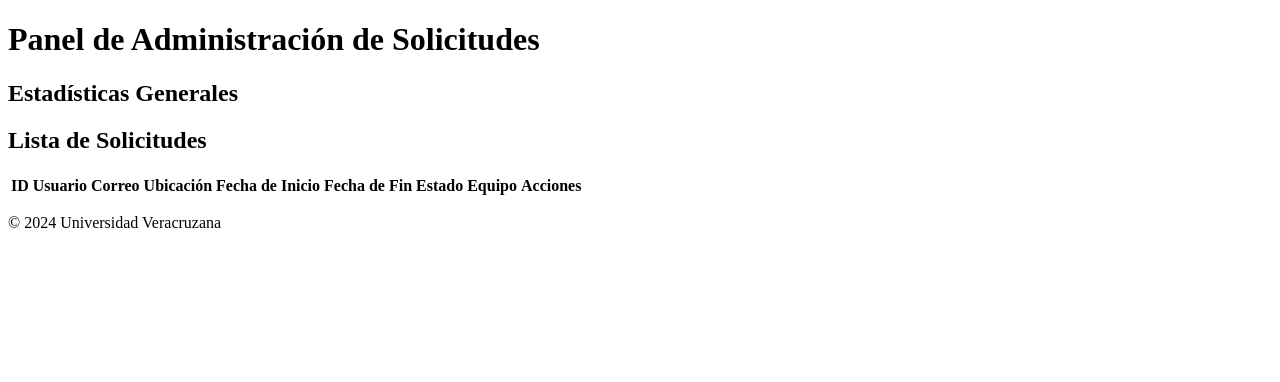
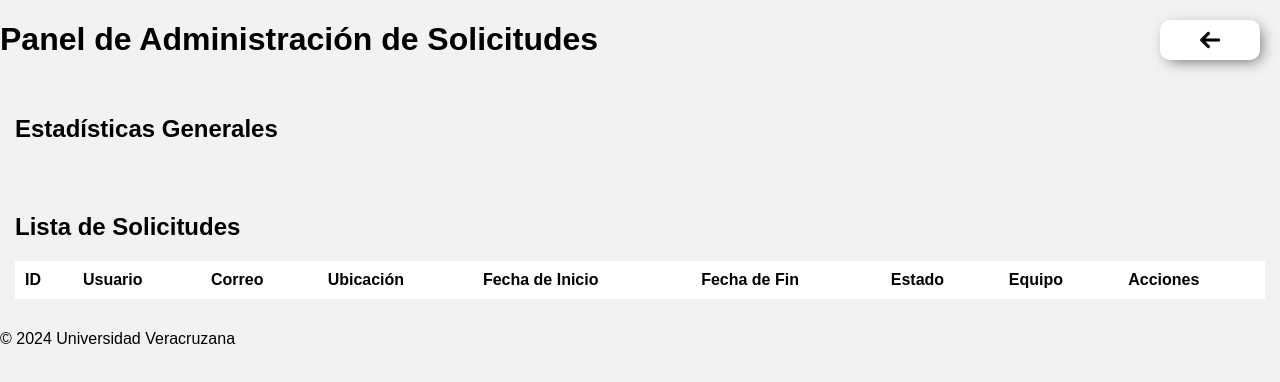
Before and after one commit to Izekki/PSDPEC, a website: page public/htmls/admin-view.html in a window 1280 px wide. Drawn offline with Linux system fonts and the light colour scheme; no server answers.

Commit message:
update 06-11-2024

```diff
--- /dev/null
+++ b/public/css/admin-view.css
@@ -0,0 +1,81 @@
+/*E S T I L O T A B L A*/
+body {
+    font-family: Arial, sans-serif;
+    background-color: #f2f2f2;
+    display:flow-root;
+    justify-content: center;
+    align-items: center;
+    height: 100vh;
+    margin: 0;
+    padding: 0;
+}
+
+section{
+    padding: 15px;
+}
+
+table {
+    width: 100%; /* Ajusta el ancho de la tabla */
+    border-collapse: collapse; /* Colapsa los bordes */
+    background-color: white; /* Fondo blanco */
+}
+
+th, td {
+    padding: 10px; /* Espaciado interno en las celdas */
+    text-align: left; /* Alineación del texto */
+}
+
+tr {
+    border-bottom: 1px solid #ddd; /* Línea divisoria entre filas */
+}
+
+/* Elimina el borde inferior de la última fila */
+tr:last-child {
+    border-bottom: none;
+}
+
+td {
+    border-right: 1px solid transparent; /* Borde invisible para mantener separación */
+}
+
+/* Para eliminar el borde derecho de la última columna */
+td:last-child {
+    border-right: none;
+}
+/*E S T I L O B O T O N*/
+.btn-back{
+    background-color: #ffffff;
+    border-radius: 10px;
+    box-shadow: 4px 4px 15px -4px rgba(0,0,0,0.64);
+
+    border: none;
+    padding: 10px;
+    width: 100px;
+    height: 40px;
+
+    position: absolute;
+    top: 20px;
+    right: 20px;
+
+    display: flex;
+    cursor: pointer;
+
+    color: #000;
+    transition: transform 0.7s;
+}
+
+.btn-back:hover{
+    background-color: #cecece;
+    transform: scale(1.02);
+}
+
+.div-btn-back{
+    width: 100%;
+    height: 100%;
+}
+
+.btn-icon-back{
+    width: 100%;
+    height: 100%;
+    object-fit: contain;
+}
--- a/public/css/estilosPres.css
+++ b/public/css/estilosPres.css
@@ -65,3 +65,40 @@ button {
 button:hover {
     background-color: #333;
 }
+
+.btn-back{
+    background-color: #ffffff;
+    border-radius: 10px;
+    box-shadow: 4px 4px 15px -4px rgba(0,0,0,0.64);
+
+    border: none;
+    padding: 10px;
+    width: 100px;
+    height: 40px;
+
+    position: absolute;
+    top: 20px;
+    right: 20px;
+
+    display: flex;
+    cursor: pointer;
+
+    color: #000;
+    transition: transform 0.7s;
+}
+
+.btn-back:hover{
+    background-color: #cecece;
+    transform: scale(1.02);
+}
+
+.div-btn-back{
+    width: 100%;
+    height: 100%;
+}
+
+.btn-icon-back{
+    width: 100%;
+    height: 100%;
+    object-fit: contain;
+}
--- a/public/css/form-style.css
+++ b/public/css/form-style.css
@@ -5,6 +5,7 @@ body {
     background-size: cover;
     background-position: center;
     background-repeat: no-repeat;
+    backdrop-filter: blur(3px);
     display: flex;
     justify-content: center;
     align-items: center;
@@ -69,3 +70,42 @@ button[type="submit"] {
 button[type="submit"]:hover {
     background-color: #1c65c4;
 }
+
+
+
+.btn-back{
+    background-color: #ffffff;
+    border-radius: 10px;
+    box-shadow: 4px 4px 15px -4px rgba(0,0,0,0.64);
+
+    border: none;
+    padding: 10px;
+    width: 100px;
+    height: 40px;
+
+    position: absolute;
+    top: 20px;
+    right: 20px;
+
+    display: flex;
+    cursor: pointer;
+
+    color: #000;
+    transition: transform 0.7s;
+}
+
+.btn-back:hover{
+    background-color: #cecece;
+    transform: scale(1.02);
+}
+
+.div-btn-back{
+    width: 100%;
+    height: 100%;
+}
+
+.btn-icon-back{
+    width: 100%;
+    height: 100%;
+    object-fit: contain;
+}
--- a/public/htmls/admin-view.html
+++ b/public/htmls/admin-view.html
@@ -4,6 +4,7 @@
     <meta charset="UTF-8">
     <meta name="viewport" content="width=device-width, initial-scale=1.0">
     <title>Panel de Administración - Solicitudes de Préstamo</title>
+    <link rel="stylesheet" href="/css/admin-view.css">
 </head>
 <body>
     <header>
@@ -15,7 +16,6 @@
         <section class="statistics">
             <h2>Estadísticas Generales</h2>
             <div id="stats-container">
-                <!-- Aquí se cargarán las estadísticas usando JavaScript -->
             </div>
         </section>
 
@@ -37,10 +37,15 @@
                     </tr>
                 </thead>
                 <tbody id="request-table-body">
-                    <!-- Las solicitudes se cargarán aquí con JavaScript -->
                 </tbody>
             </table>
         </section>
+        <button onclick="history.back()" class="btn-back">
+            <div class="div-btn-back">
+                <img class="btn-icon-back" src="/img/image-form/flecha-regresar.ico">
+            </div>
+        </button>
+
     </main>
 
     <footer>
```
Also changed, not shown: public/htmls/form-student.html (+5 -0 lines), public/htmls/form-teacher.html (+6 -0 lines), public/htmls/index-form.html (+0 -1 lines), public/htmls/login.html (+6 -0 lines), public/img/image-form/flecha-regresar.ico (added).
